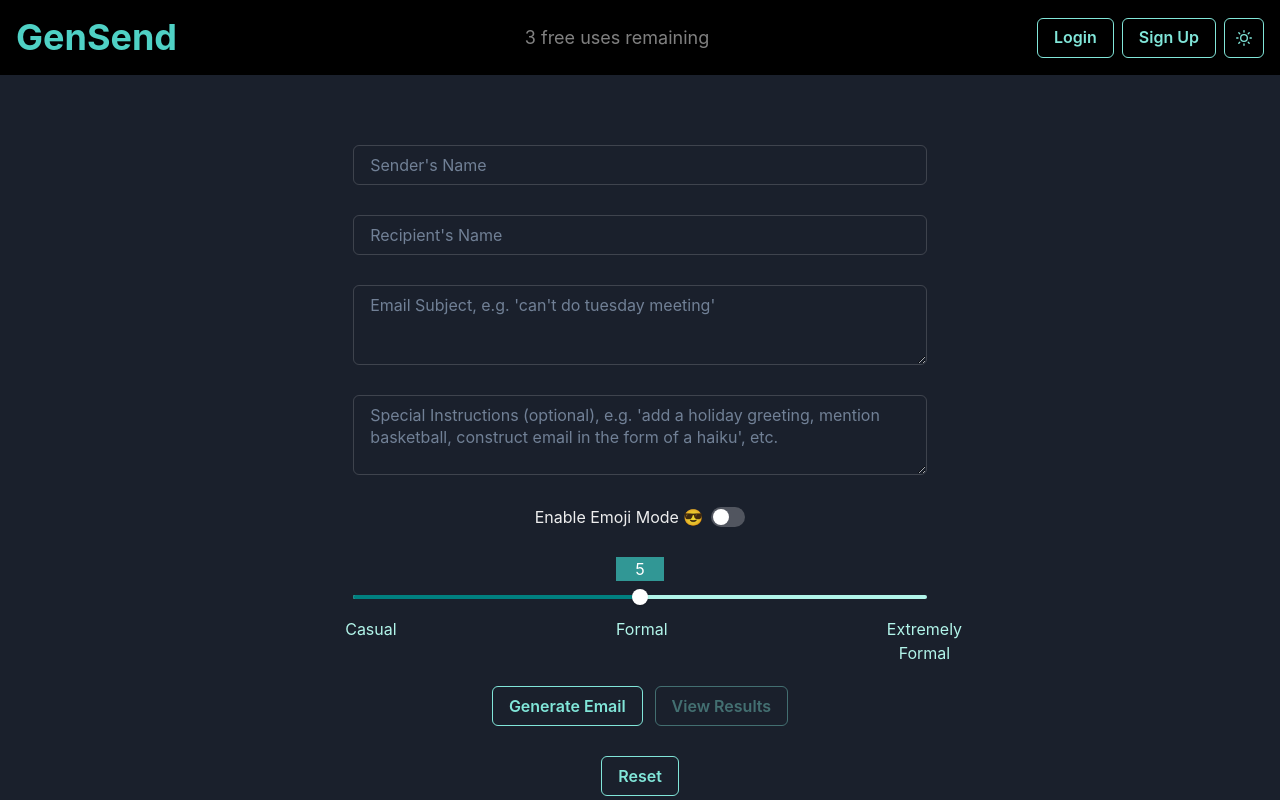
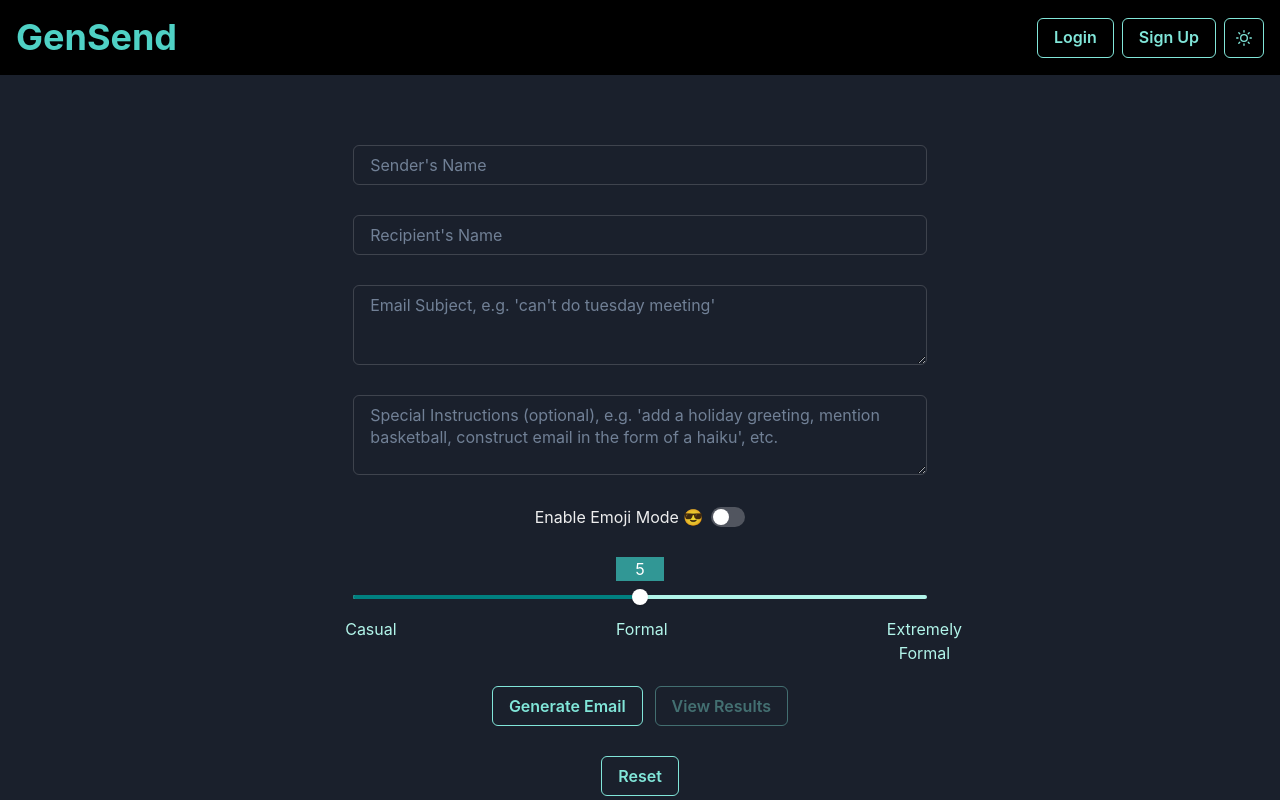
Before and after one commit to kennethkoch/gensend, a React (Vite) app in the folder client/: page / in a window 1280 px wide. Built offline with nearby package versions, Linux system fonts and the light colour scheme.

Commit message:
remove demo usage counter

```diff
--- a/client/src/Navbar.tsx
+++ b/client/src/Navbar.tsx
@@ -18,14 +18,13 @@ import { MoonIcon, SunIcon, HamburgerIcon } from '@chakra-ui/icons';
 
 const Navbar: React.FC = () => {
     const { colorMode, toggleColorMode } = useColorMode();
-
-    const [remainingUses, setRemainingUses] = useState(3);
     const [loggedIn, setLoggedIn] = useState(false);
-    const [currentUserName, setCurrentUserName] = useState('test');
+    const [currentUserName, setCurrentUserName] = useState('');
     const [isMenuOpen, setIsMenuOpen] = useState(false);
 
     const handleLogin = () => {
         setLoggedIn(true);
+        setCurrentUserName('test user')
     }
 
     const handleAccountToggle = () => {
@@ -68,7 +67,6 @@ const Navbar: React.FC = () => {
                 <>
 
                     <Spacer />
-                    <Text color='gray' fontSize='lg'>{`${remainingUses} free uses remaining`}</Text>
                     <Spacer />
                     <ButtonGroup>
 
```
